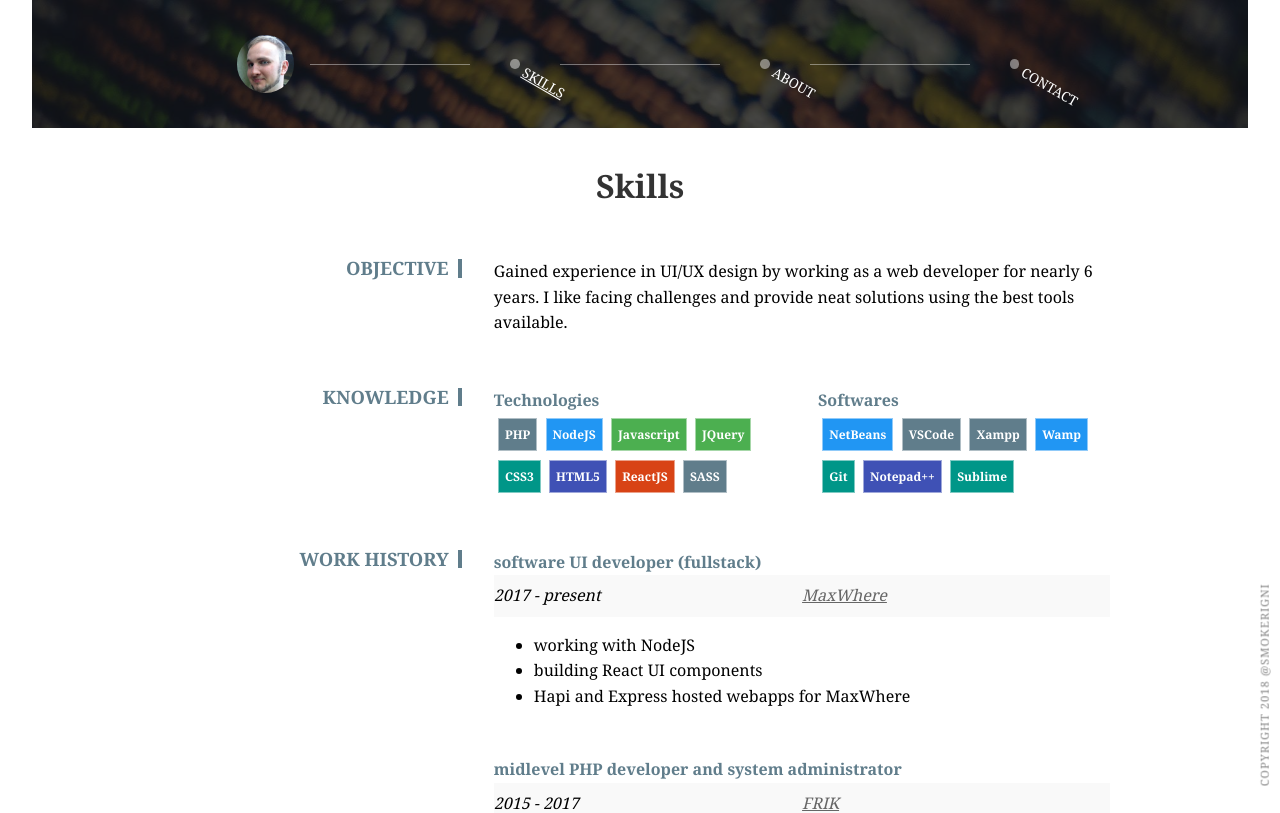
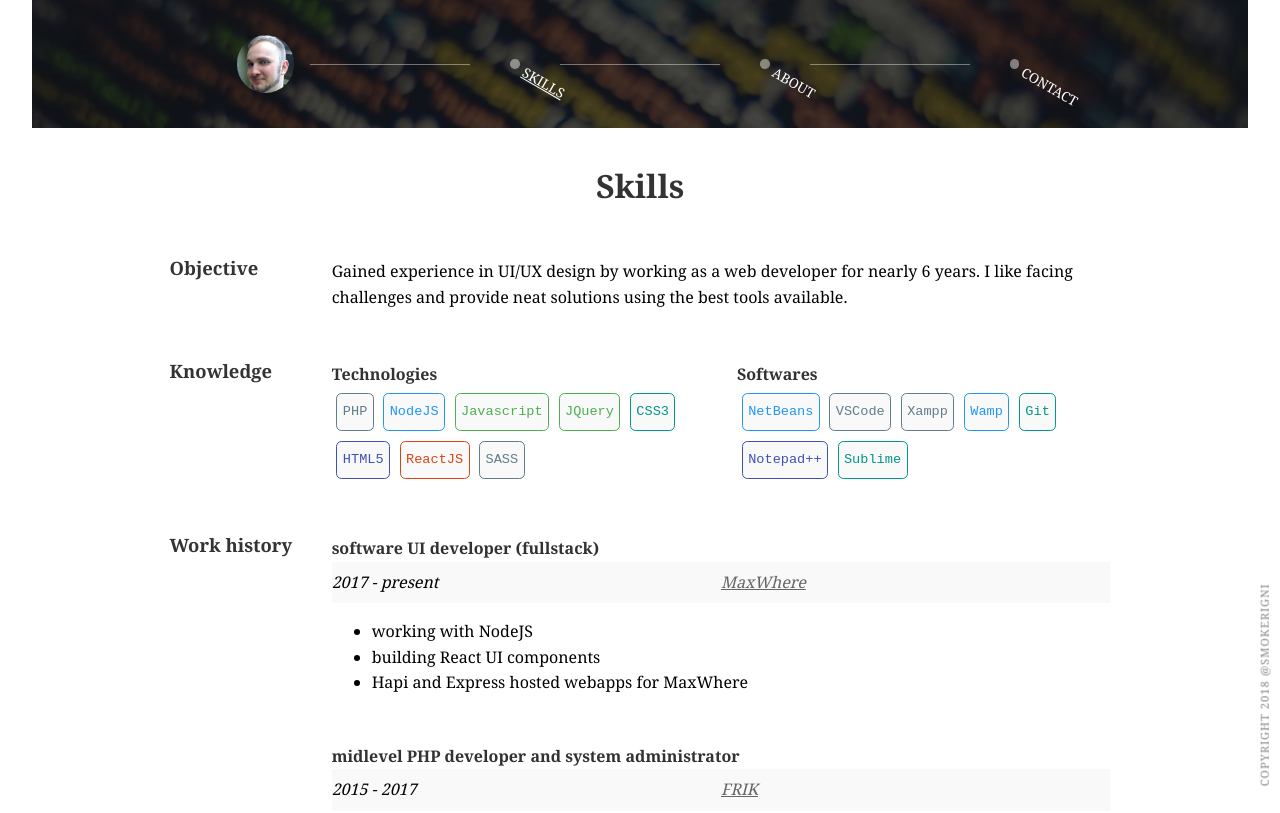
Before and after one commit to smokerigni/smokerigni.github.io, a React app: page /skills in a window 1280 px wide. Shown: the top 813 px of the page. Built offline with nearby package versions, Linux system fonts and the light colour scheme.

Commit message:
corrected text -- TODO: small-device layout etc.

```diff
--- a/src/components/Skills.js
+++ b/src/components/Skills.js
@@ -6,18 +6,13 @@ const styles = {
   h2: css({
     fontSize: '1.15em',
     fontWeight: 700,
-    textTransform: 'uppercase',
-    textAlign: 'right',
-    color: '#607D8B',
     margin: 0,
-    lineHeight: 1,
-    paddingRight: '.5em',
-    borderRight: '.25em solid #607D8B'
+    lineHeight: 1
   }),
   h3: css({
     fontSize: '1em',
     fontWeight: 700,
-    color: '#607D8B',
+    color: '#323232',
     margin: 0
   }),
   workDesc: css({
@@ -30,31 +25,37 @@ const styles = {
   }),
   badge: css({
     display: 'inline-block',
-    padding: '0.25em 0.5em',
     margin: '0.35em',
-    border: '1px solid rgba(255,255,255,.5)',
-    fontWeight: 700,
     color: '#FFF',
-    fontSize: '.75em'
+    fontSize: '.85em',
+    background: '#f9f9f9',
+    borderRadius: '.4em',
+    padding: '.4em'
   }),
   badges: [
     css({
-      background: '#D84315'
+      color: '#D84315',
+      border: '1px solid #D84315'
     }),
     css({
-      background: '#3F51B5'
+      color: '#3F51B5',
+      border: '1px solid #3F51B5'
     }),
     css({
-      background: '#2196F3'
+      color: '#2196F3',
+      border: '1px solid #2196F3'
     }),
     css({
-      background: '#607D8B'
+      color: '#607D8B',
+      border: '1px solid #607D8B'
     }),
     css({
-      background: '#4CAF50'
+      color: '#4CAF50',
+      border: '1px solid #4CAF50'
     }),
     css({
-      background: '#009688'
+      color: '#009688',
+      border: '1px solid #009688'
     })
   ]
 }
@@ -83,52 +84,52 @@ export default function Skills () {
       </Head>
       <h1 {...css({ textAlign: 'center' })} className={'box'}>Skills</h1>
       <div className={'box no-gutter flex-container'}>
-        <div className={'box m-4'}>
+        <div className={'box l-2 m-3 s-12'}>
           <h2 {...styles.h2}>Objective</h2>
         </div>
-        <div className={'box m-8'}>
+        <div className={'box l-10 m-9 s-12'}>
           <p>
             Gained experience in UI/UX design by working as a web developer for nearly 6 years. I like facing challenges and provide neat solutions using the best tools available.
           </p>
         </div>
       </div>
       <div className={'box no-gutter flex-container'}>
-        <div className={'box m-4'}>
+        <div className={'box l-2 m-3 s-12'}>
           <h2 {...styles.h2}>Knowledge</h2>
         </div>
-        <div className={'box no-gutter m-8 flex-container'}>
+        <div className={'box no-gutter l-10 m-9 s-12 flex-container'}>
           <div className={'box m-6'}>
             <h3 {...styles.h3}>Technologies</h3>
             <p>
-              <span {...css(styles.badge, styles.badges[Math.floor(Math.random() * 6)])}>PHP</span>
-              <span {...css(styles.badge, styles.badges[Math.floor(Math.random() * 6)])}>NodeJS</span>
-              <span {...css(styles.badge, styles.badges[Math.floor(Math.random() * 6)])}>Javascript</span>
-              <span {...css(styles.badge, styles.badges[Math.floor(Math.random() * 6)])}>JQuery</span>
-              <span {...css(styles.badge, styles.badges[Math.floor(Math.random() * 6)])}>CSS3</span>
-              <span {...css(styles.badge, styles.badges[Math.floor(Math.random() * 6)])}>HTML5</span>
-              <span {...css(styles.badge, styles.badges[Math.floor(Math.random() * 6)])}>ReactJS</span>
-              <span {...css(styles.badge, styles.badges[Math.floor(Math.random() * 6)])}>SASS</span>
+              <code {...css(styles.badge, styles.badges[Math.floor(Math.random() * 6)])}>PHP</code>
+              <code {...css(styles.badge, styles.badges[Math.floor(Math.random() * 6)])}>NodeJS</code>
+              <code {...css(styles.badge, styles.badges[Math.floor(Math.random() * 6)])}>Javascript</code>
+              <code {...css(styles.badge, styles.badges[Math.floor(Math.random() * 6)])}>JQuery</code>
+              <code {...css(styles.badge, styles.badges[Math.floor(Math.random() * 6)])}>CSS3</code>
+              <code {...css(styles.badge, styles.badges[Math.floor(Math.random() * 6)])}>HTML5</code>
+              <code {...css(styles.badge, styles.badges[Math.floor(Math.random() * 6)])}>ReactJS</code>
+              <code {...css(styles.badge, styles.badges[Math.floor(Math.random() * 6)])}>SASS</code>
             </p>
           </div>
           <div className={'box m-6'}>
             <h3 {...styles.h3}>Softwares</h3>
             <p>
-              <span {...css(styles.badge, styles.badges[Math.floor(Math.random() * 6)])}>NetBeans</span>
-              <span {...css(styles.badge, styles.badges[Math.floor(Math.random() * 6)])}>VSCode</span>
-              <span {...css(styles.badge, styles.badges[Math.floor(Math.random() * 6)])}>Xampp</span>
-              <span {...css(styles.badge, styles.badges[Math.floor(Math.random() * 6)])}>Wamp</span>
-              <span {...css(styles.badge, styles.badges[Math.floor(Math.random() * 6)])}>Git</span>
-              <span {...css(styles.badge, styles.badges[Math.floor(Math.random() * 6)])}>Notepad++</span>
-              <span {...css(styles.badge, styles.badges[Math.floor(Math.random() * 6)])}>Sublime</span>
+              <code {...css(styles.badge, styles.badges[Math.floor(Math.random() * 6)])}>NetBeans</code>
+              <code {...css(styles.badge, styles.badges[Math.floor(Math.random() * 6)])}>VSCode</code>
+              <code {...css(styles.badge, styles.badges[Math.floor(Math.random() * 6)])}>Xampp</code>
+              <code {...css(styles.badge, styles.badges[Math.floor(Math.random() * 6)])}>Wamp</code>
+              <code {...css(styles.badge, styles.badges[Math.floor(Math.random() * 6)])}>Git</code>
+              <code {...css(styles.badge, styles.badges[Math.floor(Math.random() * 6)])}>Notepad++</code>
+              <code {...css(styles.badge, styles.badges[Math.floor(Math.random() * 6)])}>Sublime</code>
             </p>
           </div>
         </div>
       </div>
       <div className={'box no-gutter flex-container'}>
-        <div className={'box m-4'}>
+        <div className={'box l-2 m-3 s-12'}>
           <h2 {...styles.h2}>Work history</h2>
         </div>
-        <div className={'box no-gutter m-8'}>
+        <div className={'box no-gutter l-10 m-9 s-12'}>
           <div className={'box'}>
             <h3 {...styles.h3}>software UI developer (fullstack)</h3>
             <div {...styles.workDesc} className={'box no-gutter flex-container'}>
@@ -197,10 +198,10 @@ export default function Skills () {
         </div>
       </div>
       <div className={'box no-gutter flex-container'}>
-        <div className={'box m-4'}>
+        <div className={'box l-2 m-3 s-12'}>
           <h2 {...styles.h2}>References</h2>
         </div>
-        <div className={'box m-8'}>
+        <div className={'box l-10 m-9 s-12'}>
           <p>Available upon request</p>
         </div>
       </div>
```
Also changed, not shown: src/components/About.js (+10 -8 lines), 1 other file (tests, documents, lock files or other folders).
